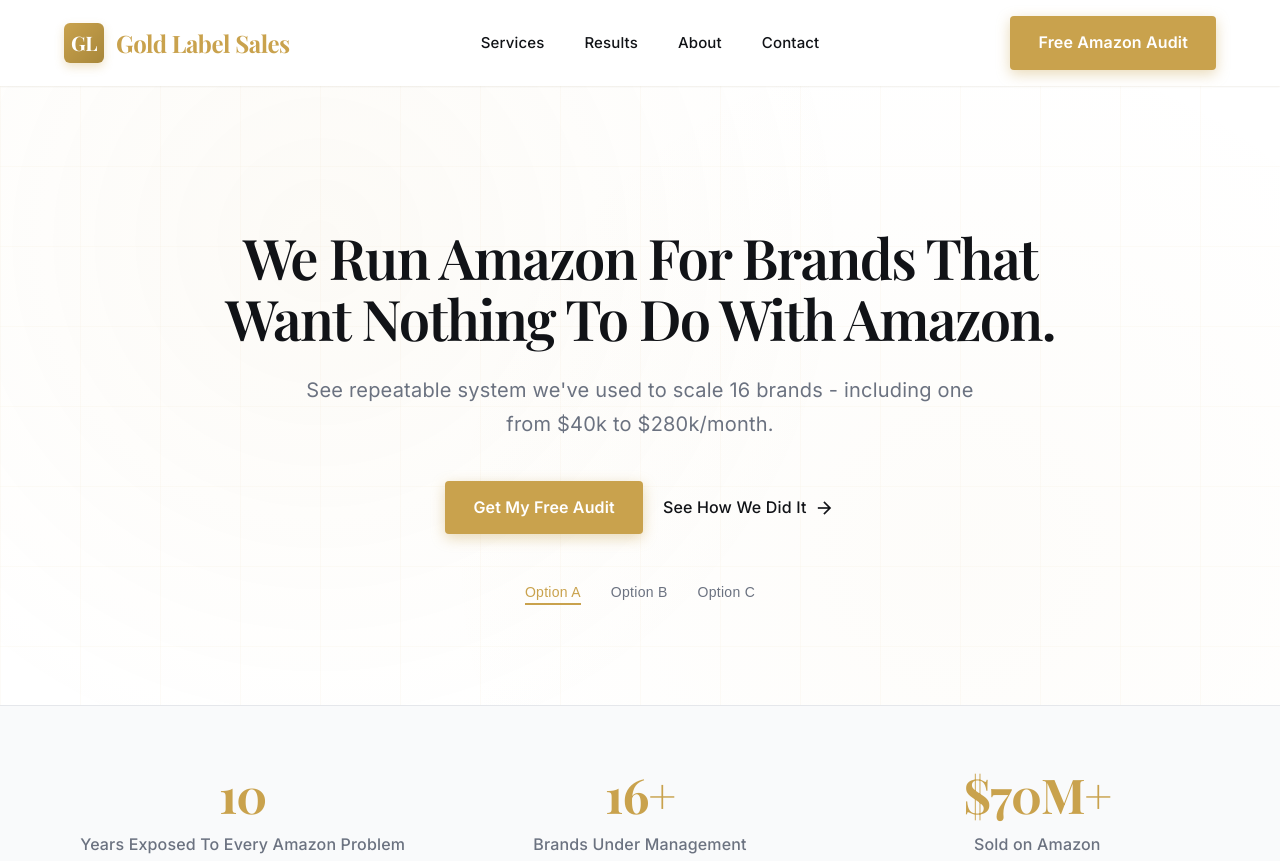
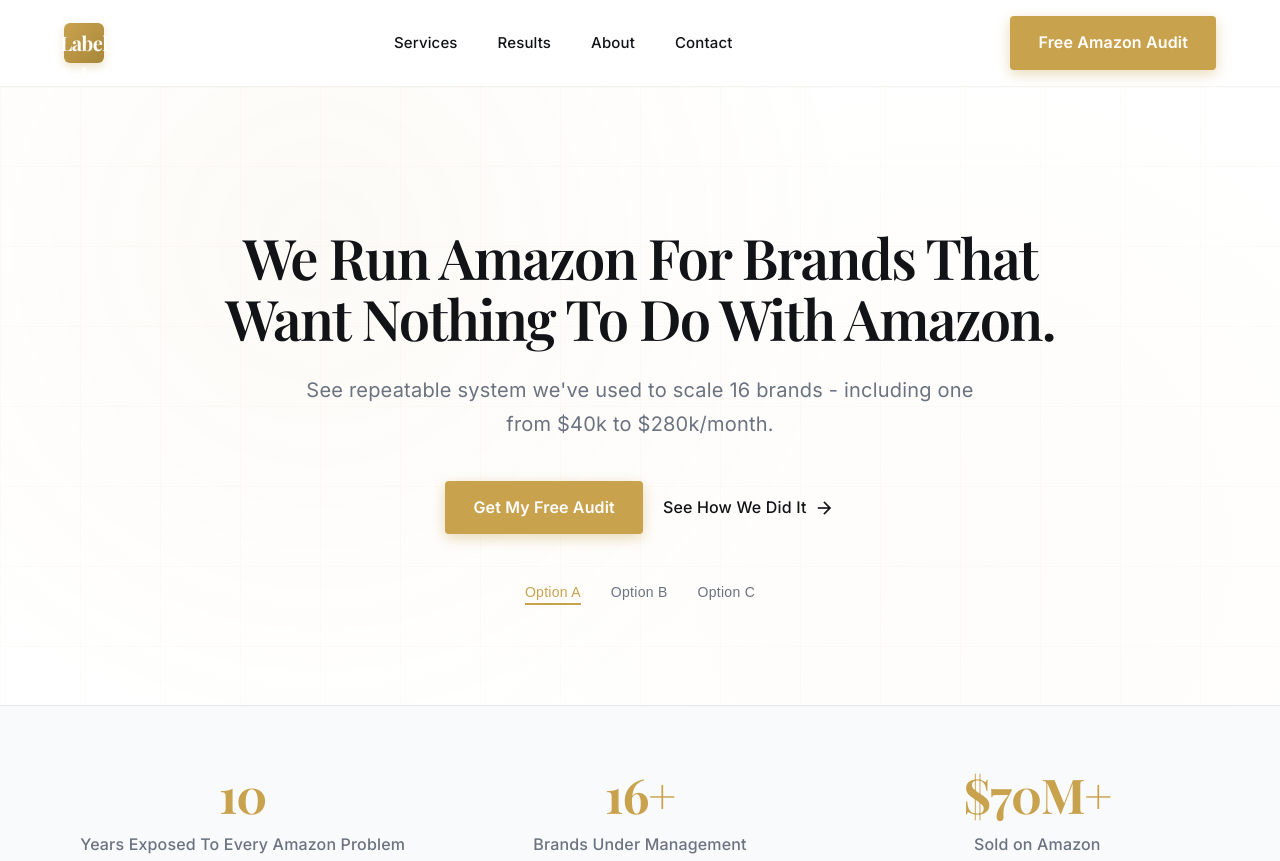
Before and after one commit to ms5117378-hub/GLS, a plain HTML site: page index.html in a window 1280 px wide. Shown: the top 861 px of the page. Drawn offline with nearby package versions, Linux system fonts and the light colour scheme.

Commit message:
Update index.html

```diff
--- a/index.html
+++ b/index.html
@@ -1031,8 +1031,8 @@
     <nav class="navigation">
         <div class="container nav-container">
             <div class="logo">
-                <div class="logo-icon">GL</div>
-                <span>Gold Label Sales</span>
+                <div class="logo-icon">Gold Label Sales</div>
+
             </div>
             <div class="nav-menu">
                 <a href="#services" class="nav-link">Services</a>
```
